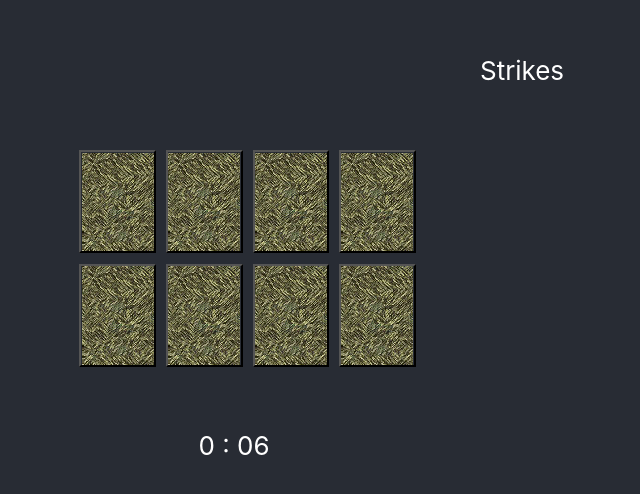
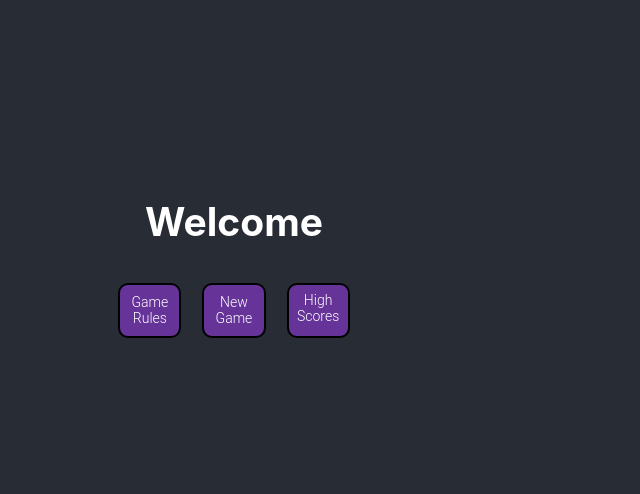
Before and after one commit to Tyson910/card-matching-game, a React (Create React App) app: page / in a window 1280 px wide. Shown: the part 142-636 px from the top of the page, without its empty margins (406-1046 px from the left). Built offline with nearby package versions, Linux system fonts and the light colour scheme.

Commit message:
create start page and style buttons

```diff
--- a/src/App.css
+++ b/src/App.css
@@ -2,16 +2,6 @@
   text-align: center;
 }
 
-.App-logo {
-  height: 40vmin;
-  pointer-events: none;
-}
-
-@media (prefers-reduced-motion: no-preference) {
-  .App-logo {
-    animation: App-logo-spin infinite 20s linear;
-  }
-}
 
 .App-header {
   background-color: #282c34;
@@ -23,15 +13,49 @@
   font-size: calc(10px + 2vmin);
   color: white;
 }
+.start-nav{
+ display:flex;
+ justify-content: space-around;
+}
+.start-nav > .button-nav{
+  border-radius: 10px;
+  width: 25%;
+  height:55px;
+  margin-bottom: 5%;
+}
+a.button-nav{
+  font-size: 14px;
+  padding-top:3%;
+}
+.button-nav{
+    box-sizing: border-box;
+    text-decoration: none;
+    font-family: 'Roboto', sans-serif;
+    font-size:14px;
+    font-weight: 300;
+    transition: all .2s;
+    border: .15em solid black;
+    border-radius: 30px;
+    color:#FFFFFF;
+    background-color:rebeccapurple;
+    margin-top:2%;
+    width: 15%;
+}
 
-.App-link {
-  color: #61dafb;
+.button-nav:visited{
+  background-color: #794DA6;
 }
-button{
-  background-color: #282c34;
-  padding:.25% .25% .25% .25%;
-  margin-right:1%;
+
+.button-nav:hover, .button-nav:focus {
+    background-color: #592D86;
+    color:black;
+    border-color:white;
 }
+
+.button-nav:active{
+  background-color: #402060;
+}
+
 
 img{
   width:100%;
@@ -39,23 +63,35 @@ img{
   object-fit:cover;
 }
 
-
 .strike-container{
-  margin-left:45%;
-  display: grid;
-  grid-template-rows: 25% auto;
-  margin-bottom:5%;
+  grid-column-start: 6;
+  grid-row-start: 2;
+  display:grid;
+  grid-template-rows: 50% 50%;
+  grid-template-columns: repeat(4, 1fr);
+}
+#strikes-title{
+  grid-row-start: 1;
+  grid-column: 2 / 4 ;
+}
+.strike{
+  grid-row-start: 2;
 }
 
-.strike-display{
-  display:flex;
-  flex-flow:row;
-  justify-content: space-around;
-  align-items: center;
+#strike0{
+  grid-column-start: 2;
 }
 
-.strike{
-  margin-top: 15%;
+#strike1{
+  grid-column-start: 3;
+}
+
+.widget-container{
+  width:100%;
+  display:grid;
+  grid-template-rows: 1fr 1fr;
+  grid-template-columns: repeat(7, 1fr);
+  margin-bottom: 2%;
 }
 
 .deck-container{
@@ -68,10 +104,17 @@ img{
   grid-template-columns: repeat(4, 25%);
   gap: 5% 3%;
 }
+#timer{
+  grid-row-start: 2;
+  grid-column-start:2;
 
+}
 .card{
   min-height: 103px;
   min-width: 72px;
+  background-color: #282c34;
+  padding:.25% .25% .25% .25%;
+  margin-right:1%;
 }
 
 #scoreInput{
@@ -79,13 +122,73 @@ img{
   margin-left:auto;
   margin-right:auto;
 }
+ol{
+ text-align: left;
+}
+li{
+  margin-bottom: 2%;
+}
+@media only screen and (max-width: 600px) {
+  /* For phones and mobile devices: */
+  .App-header{
+    font-size: xx-large;
+  }
+  .start-nav{
+    flex-direction: column;
+  }
+  .start-nav .button-nav{
+    border-radius: 10px;
+    width: 100%;
+    height:55px;
+    margin-bottom: 5%;
+  }
 
+  a.button-nav{
+    font-size: 14px;
+    padding-top:18%;
+  }
 
-@keyframes App-logo-spin {
-  from {
-    transform: rotate(0deg);
+  #replay-button{
+    width: 30%;
+    font-size: large;
   }
-  to {
-    transform: rotate(360deg);
+
+  .widget-container{
+    width:100%;
+    display:grid;
+    grid-template-rows: 1fr 1fr;
+    grid-template-columns: repeat(7, 1fr);
+    row-gap: 10%;
+    margin-bottom: 5%;
+  }
+
+  #timer{
+    grid-row-start: 1;
+    grid-column-start:4;
+
+  }
+
+  .strike-container{
+    grid-column-start: 4;
+    grid-row-start: 2;
+    display:grid;
+    grid-template-rows: 50% 50%;
+    grid-template-columns: repeat(8, 1fr);
+  }
+  #strikes-title{
+    grid-row-start: 1;
+    grid-column: 2 / 6 ;
+    justify-self: baseline;
+  }
+  .strike{
+    grid-row-start: 2;
+  }
+
+  #strike0{
+    grid-column-start: 4;
+  }
+
+  #strike1{
+    grid-column-start: 5;
   }
 }
--- a/src/App.js
+++ b/src/App.js
@@ -1,19 +1,14 @@
 import React from 'react';
-import { useState, useEffect } from 'react';
 import './App.css';
-import MatchingGame from './MatchingGame.js'
-import SaveScore from './SaveScore.js'
+import Start from './Start.js'
 
 function App() {
-  const [score, setScore]= useState('');
 
   return (
     <div className="App">
       <header className="App-header">
 
-
-        <MatchingGame />
-
+        <Start />
 
       </header>
     </div>
--- a/src/Card.js
+++ b/src/Card.js
@@ -1,5 +1,3 @@
-//import React from 'react';
-
 export default function Card({cardValue, isFaceDown, onClick}){
     let cardDisplay;
     let cardFile= './DECKGIF/' + cardValue + '.gif';
--- /dev/null
+++ b/src/Lost.js
@@ -0,0 +1,39 @@
+import { useState } from 'react';
+import React from 'react'
+import MatchingGame from './MatchingGame.js';
+import Rules from './Rules.js'
+
+
+export default function Lost(){
+    const [replay, setReplay] = useState('');
+
+    if(replay === 'play'){
+        return <MatchingGame />
+    }
+    else if(replay === 'rules'){
+        return <Rules />
+    }
+    else{
+        return (
+            <React.Fragment>
+                <div>
+                Sorry, you Lost
+                </div>
+
+                <button className='button-nav' id='replay-button'
+                onClick={()=> {setReplay('play')}} >
+                Play Again
+                </button>
+
+
+                <button className='button-nav' id='replay-button'
+                onClick={()=> {setReplay('rules')}} >
+                View Rules
+                </button>
+
+            </React.Fragment>
+        )
+
+    }
+
+}
--- a/src/MatchingGame.js
+++ b/src/MatchingGame.js
@@ -5,6 +5,8 @@ import React from 'react';
 import ShowStrikes from './ShowStrikes.js';
 import Clock from './Timer.js';
 import SaveScore from './SaveScore.js';
+import Lost from './Lost.js';
+import Start from './Start.js';
 
 export default function MatchingGame(){
 
@@ -73,7 +75,6 @@ export default function MatchingGame(){
             return card;
         }
         ))
-
         setGuess1('');
         setGuess2('');
 
@@ -122,28 +123,44 @@ export default function MatchingGame(){
         }
       });
 
-      let timer = Clock(gameStatus);
+
+      let timer = Clock({stopTimer:gameStatus});
+
+
+
 
       let gameDisplay =
         <React.Fragment>
 
+        <div className='widget-container'>
+
+        <div id='timer'>
+        <div>Timer</div>
+        {timer}
+        </div>
+
         <ShowStrikes strikes={strikes} />
+        </div>
 
         <div className='deck-container'>
         {deckDisplay }
         </div>
 
-        <div>
-        {timer}
-        </div>
+        <button className='button-nav' id='replay-button'
+                onClick={()=> {setGameStatus('home')}} >
+                Home Page
+                </button>
 
         </React.Fragment>
 
-    if (strikes >= 3){
-        gameDisplay = <div>Sorry you lost</div>
+    if (strikes === 3){
+        gameDisplay = < Lost />
     }
-    else if(pairs >= 4){
+    else if(pairs === 4){
         gameDisplay = <SaveScore score= {score} />
+    }
+    else if (gameStatus === 'home'){
+        gameDisplay = <Start />
     }
 
     return gameDisplay;
--- /dev/null
+++ b/src/Rules.js
@@ -0,0 +1,41 @@
+import { useState } from 'react';
+import React from 'react'
+import MatchingGame from './MatchingGame';
+
+export default function Rules(){
+    const [gameRoute, setGameRoute] = useState('');
+
+    if(gameRoute){
+        return <MatchingGame />
+    }
+
+    else{
+        return (
+            <div>
+                <h1>Hello and welcome to my card matching game!</h1>
+                <div>The goal of the game is to match all cards with their pairs
+                as quickly as possible</div>
+
+                <ol>
+                <li>Before the game begins you will be
+                shown 8 cards face up for 3 seconds</li>
+                <li>Once the cards are flipped down the timer begins</li>
+                <li>You will be able to click to flip a pair of cards up</li>
+                <li>If the cards are a match they will stay face up</li>
+                <li>If the cards aren't a match they will flip back down and
+                you will earn a strike</li>
+                <li>The game ends when you either get 3 strikes or find every pair</li>
+                <li>If you win you can add your name to our database and compare
+                your time to other players!</li>
+                </ol>
+
+                <button className='button-nav' id='replay-button'
+                onClick={()=> {setGameRoute(true)}} >
+                Play Now
+                </button>
+            </div>
+        )
+
+    }
+
+}
--- a/src/SaveScore.js
+++ b/src/SaveScore.js
@@ -3,7 +3,8 @@ import React from 'react';
 export default function SaveScore({score}){
 
  return(
-    <div>
+    <form formAction='action.php' method='POST'>
+
     <div>
     Congrats you finished in
     </div>
@@ -14,11 +15,18 @@ export default function SaveScore({score}){
 
      <div>
      Please enter a username to save your score
+     </div>
      <input type='text' id='usernameInput'
      name='username' required
      placeholder='Username'
      />
-     </div>
-     </div>
+
+    <div>
+    <input type='submit' id='submmit'
+     name='submit' className='button-nav' />
+    </div>
+
+     </form>
+
  )
 }
--- a/src/ShowStrikes.js
+++ b/src/ShowStrikes.js
@@ -1,19 +1,20 @@
 import React from 'react';
-import './App.css';
+
 
 export default function ShowStrikes({strikes}){
 
     let strikeArray = [ ];
     for (let i=0; i < strikes; i++){
         strikeArray.push(
-            {strikeIndex: i,
+            {strikeIndex: 'strike' + i.toString(),
             strikeEmoji: ' ❌ '
             }
             );
     }
 
     let strikeDisplay = strikeArray.map( item =>(
-        <div className='strike' key={item.strikeIndex}>
+        <div className='strike' key={item.strikeIndex}
+        id={item.strikeIndex} >
         {item.strikeEmoji}
         </div>
     ));
@@ -22,10 +23,9 @@ export default function ShowStrikes({strikes}){
 
     return (
         <div className='strike-container'>
-        <div>Strikes</div>
-        <div className='strike-display'>
+        <div id='strikes-title'>Strikes</div>
         {strikeDisplay}
         </div>
-        </div>
+
     )
 }
--- a/src/Start.js
+++ b/src/Start.js
@@ -1,14 +1,45 @@
 import React from 'react';
-import { useState, useEffect } from 'react';
+import { useState } from 'react';
+import MatchingGame from './MatchingGame.js';
+import Rules from './Rules.js';
 
 export default function Start(){
 
-    return(
-        <React.Fragment>
+    const [fauxRoute, setFauxRoute] = useState('')
+
+    switch (fauxRoute){
+
+        case 'newGame':
+        return <MatchingGame />;
+
+
+        case 'rules':
+        return <Rules />;
+
+
+    default :
+    return (
+            <React.Fragment>
             <h2>Welcome</h2>
-            <div>To see the game rules click here</div>
-            <div>To start a new game click here</div>
-            <div>To see high scores click here</div>
-        </React.Fragment>
-    )
+
+            <div className='start-nav'>
+            <button className='button-nav' onClick={()=> {
+                setFauxRoute('rules')}}>
+                Game Rules
+                </button>
+
+            <button className='button-nav' onClick={()=> {
+                setFauxRoute('newGame')}}>
+                New Game
+                </button>
+
+            <a className='button-nav' href='scores.php' > High Scores </a>
+
+            </div>
+
+            </React.Fragment>
+
+    );
+    }
+
 }
```
